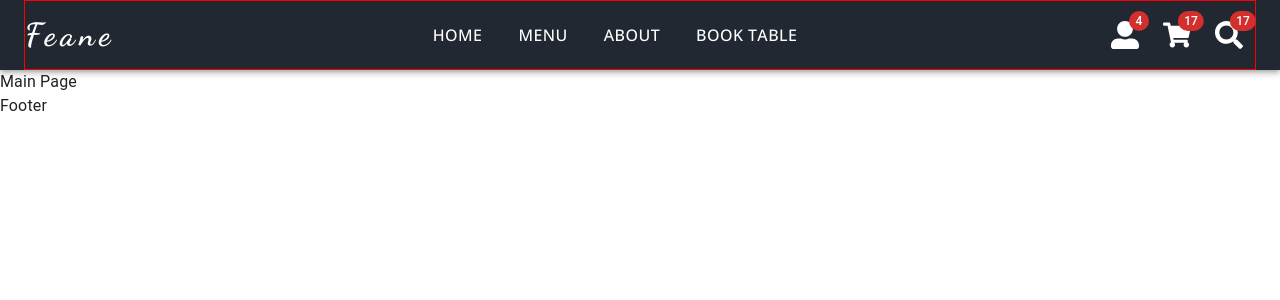
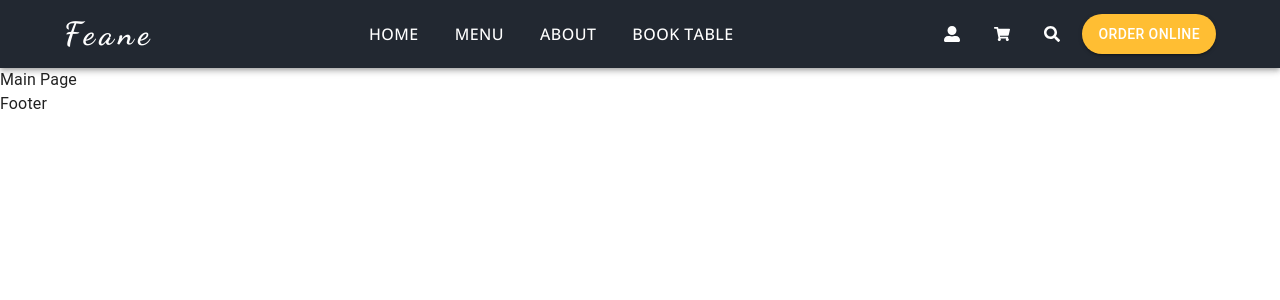
Before and after one commit to Taner105/Food-Ordering-App, a Next.js app: page / in a window 1280 px wide. Shown: the top 300 px of the page. Built offline with nearby package versions, Linux system fonts and the light colour scheme.

Commit message:
search modal

```diff
--- a/components/Layouts/Navbar/index.tsx
+++ b/components/Layouts/Navbar/index.tsx
@@ -12,33 +12,34 @@
 import Logo from "@/components/ui/Logo";
 import Badge from "@mui/material/Badge";
 import { FaUserAlt, FaShoppingCart, FaSearch } from "react-icons/fa";
+import { Modal } from "@mui/material";
+
+const style = {
+  position: "absolute" as "absolute",
+  top: "50%",
+  left: "50%",
+  transform: "translate(-50%, -50%)",
+  width: 400,
+  bgcolor: "background.paper",
+  border: "2px solid #000",
+  boxShadow: 24,
+  p: 4,
+};
 
 const pages = ["Home", "Menu", "About", "Book Table"];
-const settings = ["Profile", "Account", "Dashboard", "Logout"];
-
 function ResponsiveAppBar() {
   const [anchorElNav, setAnchorElNav] = React.useState<null | HTMLElement>(
     null
   );
-  const [anchorElUser, setAnchorElUser] = React.useState<null | HTMLElement>(
-    null
-  );
-
   const handleOpenNavMenu = (event: React.MouseEvent<HTMLElement>) => {
     setAnchorElNav(event.currentTarget);
   };
-  const handleOpenUserMenu = (event: React.MouseEvent<HTMLElement>) => {
-    setAnchorElUser(event.currentTarget);
-  };
-
   const handleCloseNavMenu = () => {
     setAnchorElNav(null);
   };
-
-  const handleCloseUserMenu = () => {
-    setAnchorElUser(null);
-  };
-
+  const [open, setOpen] = React.useState(false);
+  const handleOpen = () => setOpen(true);
+  const handleClose = () => setOpen(false);
   return (
     <AppBar
       sx={{
@@ -46,12 +47,11 @@
       }}
       position="static"
     >
-      <Container maxWidth="xl">
+      <Container maxWidth="lg">
         <Toolbar
           sx={{
             display: "flex",
             justifyContent: "space-between",
-            border: "1px solid red",
           }}
           disableGutters
         >
@@ -131,35 +131,70 @@
               </Button>
             ))}
           </Box>
-          <Box sx={{ display: { xs: "none", md: "flex" } }}>
+          <Box sx={{ display: { xs: "none", md: "flex" }, gap: "10px" }}>
             <IconButton
               size="large"
               aria-label="show 4 new mails"
               color="inherit"
+              sx={{ ":hover": { color: "#ffbe33" } }}
             >
-              <Badge badgeContent={4} color="error">
-                <FaUserAlt />
+              <Badge color="error">
+                <FaUserAlt size="16px" />
               </Badge>
             </IconButton>
             <IconButton
               size="large"
               aria-label="show 17 new notifications"
               color="inherit"
+              sx={{ ":hover": { color: "#ffbe33" } }}
             >
-              <Badge badgeContent={17} color="error">
-                <FaShoppingCart />
+              <Badge color="error">
+                <FaShoppingCart size="16px" />
               </Badge>
             </IconButton>
             <IconButton
+              onClick={handleOpen}
               size="large"
               aria-label="show 17 new notifications"
               color="inherit"
+              sx={{ ":hover": { color: "#ffbe33" } }}
             >
-              <Badge badgeContent={17} color="error">
-                <FaSearch />
+              <Badge color="error">
+                <FaSearch size="16px" />
               </Badge>
             </IconButton>
+            <Button
+              sx={{
+                borderRadius: "1.5rem",
+                backgroundColor: "#ffbe33",
+                color: "#fff",
+                ":hover": {
+                  backgroundColor: "#ffbe33",
+                  opacity: "70%",
+                  transition: "all",
+                  color: "#fff",
+                },
+              }}
+              variant="contained"
+            >
+              Order Online
+            </Button>
           </Box>
+          <Modal
+            open={open}
+            onClose={handleClose}
+            aria-labelledby="modal-modal-title"
+            aria-describedby="modal-modal-description"
+          >
+            <Box sx={style}>
+              <Typography id="modal-modal-title" variant="h6" component="h2">
+                Text in a modal
+              </Typography>
+              <Typography id="modal-modal-description" sx={{ mt: 2 }}>
+                Duis mollis, est non commodo luctus, nisi erat porttitor ligula.
+              </Typography>
+            </Box>
+          </Modal>
         </Toolbar>
       </Container>
     </AppBar>
```
